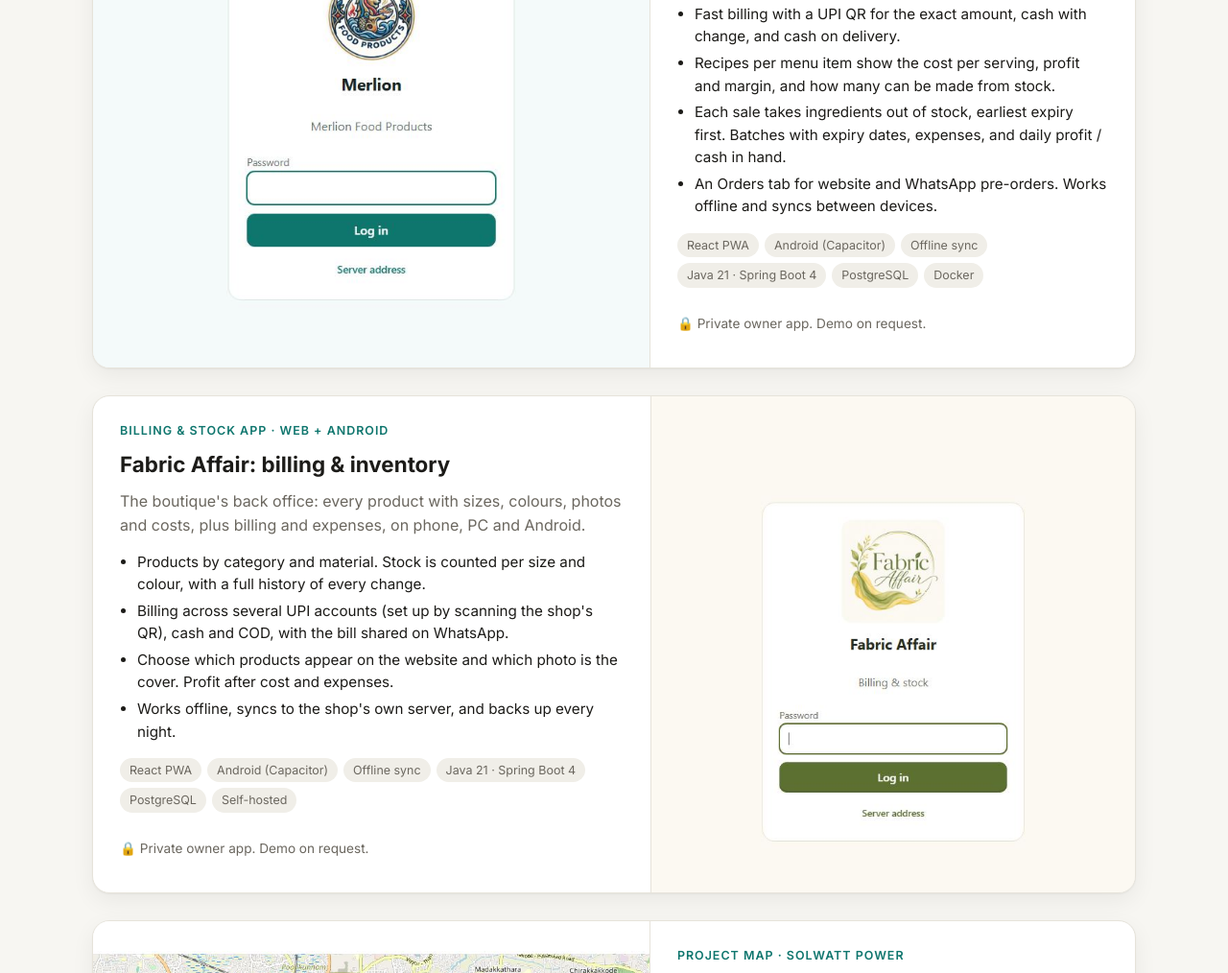
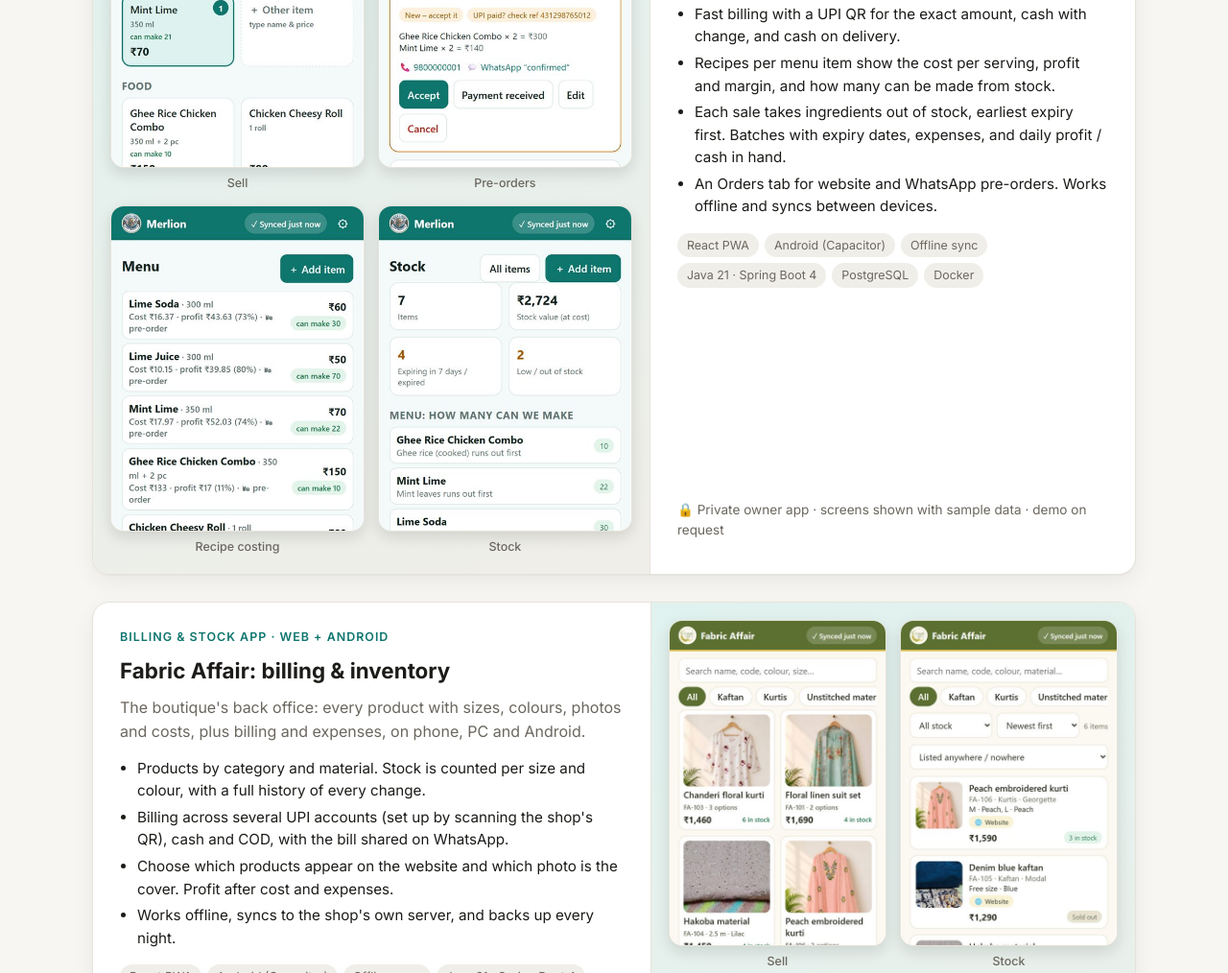
Before and after one commit to cijos/works, a plain HTML site: page index.html in a window 1280 px wide. Shown: the part 1582-2596 px from the top of the page at 96% size. Drawn offline with Linux system fonts and the light colour scheme.

Commit message:
Inside screens of the Merlion and Fabric Affair apps (sample data)
Co-Authored-By: Claude Opus 5.5 <noreply@anthropic.com>

```diff
--- a/index.html
+++ b/index.html
@@ -46,6 +46,10 @@
   .shot { background: var(--chip); border-right: 1px solid var(--line); min-height: 300px; overflow: hidden; }
   .work:nth-child(even) .shot { border-right: none; border-left: 1px solid var(--line); }
   .shot img { width: 100%; height: 100%; object-fit: cover; object-position: top center; display: block; }
+  .shot.phones { display: grid; grid-template-columns: repeat(2, 1fr); gap: 14px; padding: 18px; align-content: center; background: linear-gradient(160deg, var(--accent-soft), var(--chip)); }
+  .phones figure { margin: 0; display: flex; flex-direction: column; align-items: center; gap: 6px; }
+  .phones img { width: 100%; height: auto; max-height: 340px; object-fit: cover; object-position: top; border-radius: 14px; border: 1px solid var(--line); box-shadow: 0 6px 16px rgba(0,0,0,.12); background: var(--surface); }
+  .phones figcaption { font-size: .78rem; color: var(--muted); font-weight: 500; }
   .body { padding: 26px 28px; display: flex; flex-direction: column; gap: 12px; }
   .kind { font-size: .78rem; font-weight: 600; color: var(--accent); text-transform: uppercase; letter-spacing: .08em; }
   h2 { margin: 0; font-size: 1.4rem; line-height: 1.25; }
@@ -68,6 +72,9 @@
     .work:nth-child(even) .shot { order: 0; border-left: none; }
     .shot { border-right: none; border-bottom: 1px solid var(--line); aspect-ratio: 16 / 10; min-height: 0; }
     .body { padding: 20px 18px; }
+    .shot.phones { aspect-ratio: auto; display: flex; overflow-x: auto; scroll-snap-type: x mandatory; padding: 16px; }
+    .phones figure { flex: 0 0 46%; scroll-snap-align: start; }
+    .phones img { max-height: none; }
   }
 </style>
 </head>
@@ -122,7 +129,12 @@
   </article>
 
   <article class="work">
-    <div class="shot"><img src="img/merlion-app.jpg" alt="Merlion app login screen with the Merlion Food Products logo" loading="lazy" /></div>
+    <div class="shot phones" tabindex="0" aria-label="Merlion app screens (sample data)">
+      <figure><img src="img/merlion-sell.jpg" alt="Sell screen: menu tiles showing how many can be made, and the cart" loading="lazy" /><figcaption>Sell</figcaption></figure>
+      <figure><img src="img/merlion-orders.jpg" alt="Orders screen: website and WhatsApp pre-orders with Accept and Payment received buttons" loading="lazy" /><figcaption>Pre-orders</figcaption></figure>
+      <figure><img src="img/merlion-menu.jpg" alt="Menu screen: cost per serving, profit and margin for each item" loading="lazy" /><figcaption>Recipe costing</figcaption></figure>
+      <figure><img src="img/merlion-stock.jpg" alt="Stock dashboard: stock value, expiring items, how many of each menu item can be made" loading="lazy" /><figcaption>Stock</figcaption></figure>
+    </div>
     <div class="body">
       <div class="kind">Billing &amp; stock app · web + Android</div>
       <h2>Merlion: billing, menu &amp; inventory</h2>
@@ -134,12 +146,17 @@
         <li>An Orders tab for website and WhatsApp pre-orders. Works offline and syncs between devices.</li>
       </ul>
       <div class="chips"><span>React PWA</span><span>Android (Capacitor)</span><span>Offline sync</span><span>Java 21 · Spring Boot 4</span><span>PostgreSQL</span><span>Docker</span></div>
-      <div class="links"><span class="private">🔒 Private owner app. Demo on request.</span></div>
+      <div class="links"><span class="private">🔒 Private owner app · screens shown with sample data · demo on request</span></div>
     </div>
   </article>
 
   <article class="work">
-    <div class="shot"><img src="img/fabric-app.jpg" alt="Fabric Affair billing and stock app login screen with the boutique logo" loading="lazy" /></div>
+    <div class="shot phones" tabindex="0" aria-label="Fabric Affair app screens (sample data)">
+      <figure><img src="img/fabric-sell.jpg" alt="Sell screen: product photos with price and stock" loading="lazy" /><figcaption>Sell</figcaption></figure>
+      <figure><img src="img/fabric-stock.jpg" alt="Stock list: products with sizes, colours, website listing and stock" loading="lazy" /><figcaption>Stock</figcaption></figure>
+      <figure><img src="img/fabric-item.jpg" alt="Product screen: cost, selling price, profit per piece and stock per size" loading="lazy" /><figcaption>Product &amp; profit</figcaption></figure>
+      <figure><img src="img/fabric-bills.jpg" alt="Bills screen: today's sales split by cash and UPI, with profit after costs" loading="lazy" /><figcaption>Bills &amp; profit</figcaption></figure>
+    </div>
     <div class="body">
       <div class="kind">Billing &amp; stock app · web + Android</div>
       <h2>Fabric Affair: billing &amp; inventory</h2>
@@ -151,7 +168,7 @@
         <li>Works offline, syncs to the shop's own server, and backs up every night.</li>
       </ul>
       <div class="chips"><span>React PWA</span><span>Android (Capacitor)</span><span>Offline sync</span><span>Java 21 · Spring Boot 4</span><span>PostgreSQL</span><span>Self-hosted</span></div>
-      <div class="links"><span class="private">🔒 Private owner app. Demo on request.</span></div>
+      <div class="links"><span class="private">🔒 Private owner app · screens shown with sample data · demo on request</span></div>
     </div>
   </article>
 
```
Also changed, not shown: img/fabric-app.jpg (deleted), img/fabric-bills.jpg (added), img/fabric-item.jpg (added), img/fabric-sell.jpg (added), img/fabric-stock.jpg (added), img/merlion-app.jpg (deleted), img/merlion-menu.jpg (added), img/merlion-orders.jpg (added), img/merlion-sell.jpg (added), img/merlion-stock.jpg (added).
